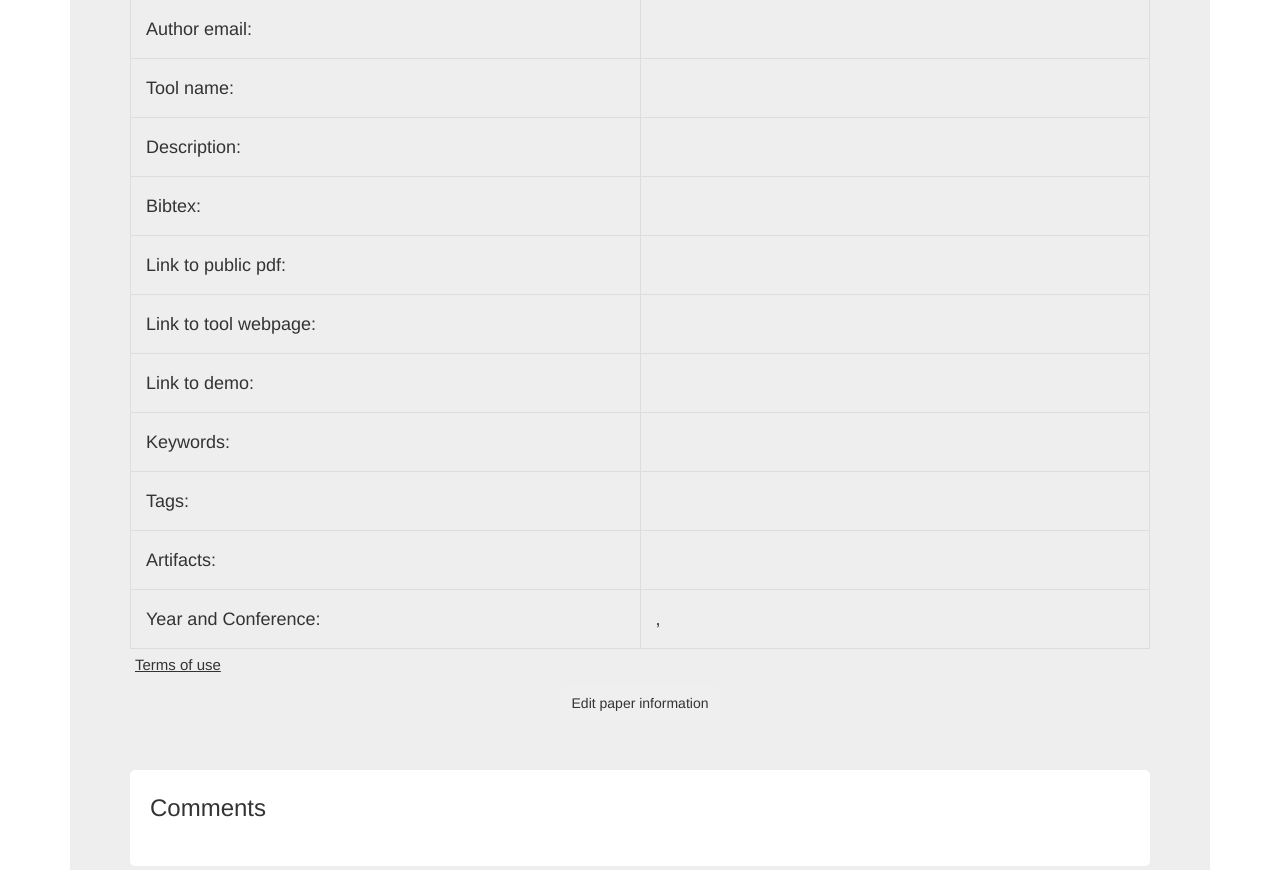
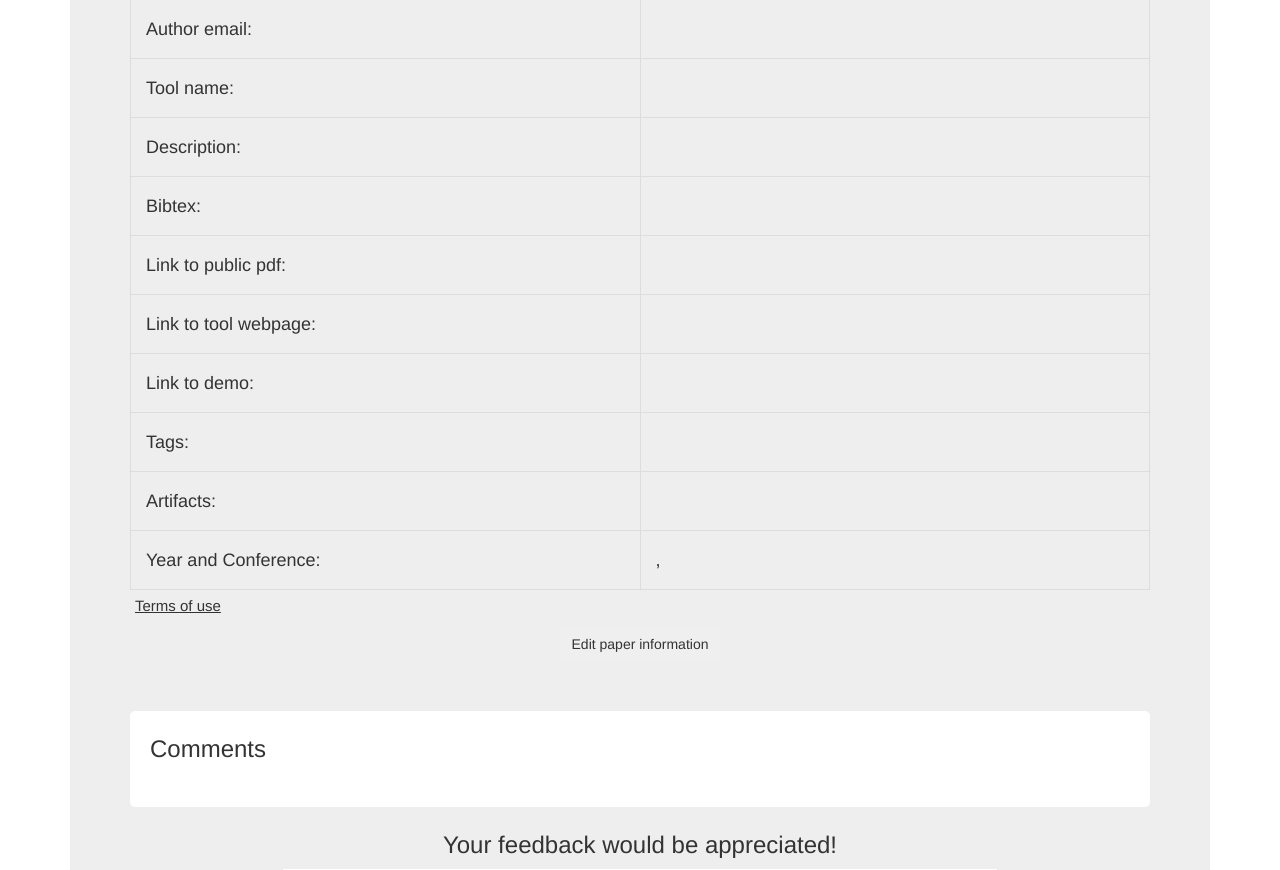
Before and after one commit to Laksh47/segarage, a Flask app: template app/templates/specific_paper.html in a window 1280 px wide. Shown: the part 155-1025 px from the top of the page. Run offline with Flask 2, Linux system fonts and the light colour scheme; the template is opened without the code that fills it: values that come from a table or form of the project are taken from there, others are empty; some libraries are stand-ins or nearby versions.

Commit message:
Prof. Mei does not want to have keywords now that we have category, so i have removed it :)

```diff
--- a/app/templates/specific_paper.html
+++ b/app/templates/specific_paper.html
@@ -87,14 +87,6 @@
         {% else %}
         <a href="{{ paper.link_to_demo }}" target="_blank">{{ paper.link_to_demo }}</a>
         {% endif %}
-      </td>
-    </tr>
-    <tr>
-      <td>Keywords:</td>
-      <td>
-
-        {{ tags }}
-
       </td>
     </tr>
     <tr>
```
